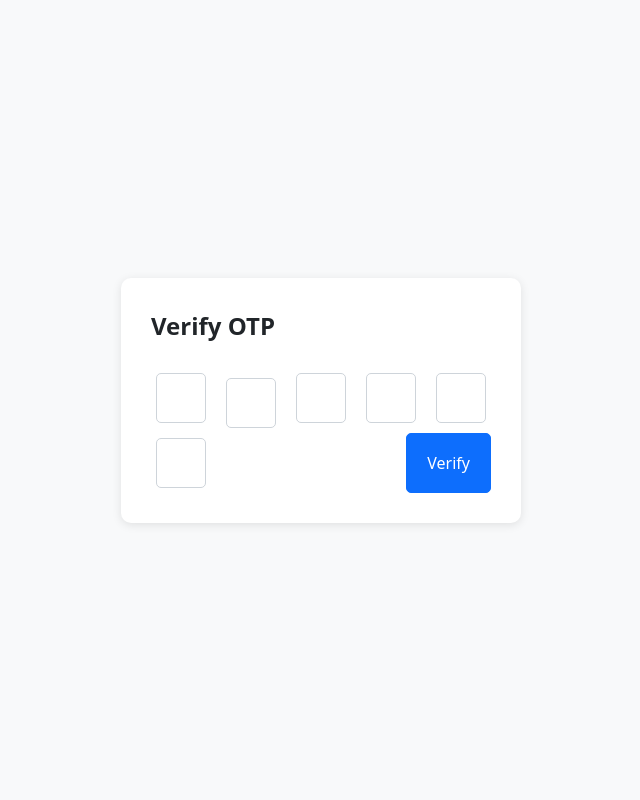
After one commit to Mughalakbar440/ogani_master, a PHP site: page /otp.php in a window 1280 px wide. The commit adds this page. Shown: the whole page, without its empty margins (319-959 px from the left). Run offline with PHP 8.4, Linux system fonts and the light colour scheme.

Commit message:
make
some changes and get data

```diff
--- a/connection.php
+++ b/connection.php
@@ -16,4 +16,10 @@ $conn = new mysqli($servername, $username, $password, $database);
 if ($conn->connect_error) {
     die("Connection failed: " . $conn->connect_error);
 }
+function pre($p){
+    echo"<pre>";
+    print_r($p);
+    echo"</pre>";
+    exit;
+}
 ?>
--- a/login.php
+++ b/login.php
@@ -30,9 +30,9 @@
 
                 $_SESSION['User'] = [
                     'otp' => $otp,
-                    'Email' => $login_user['Email']
+                    'email' => $login_user['Email']
                 ];
-                header("Location:otp.php");
+                header("Location:mail.php");
                 exit();
             }
         }
--- /dev/null
+++ b/otp.php
@@ -0,0 +1,125 @@
+<?php
+session_start();
+include("connection.php");
+if(isset($_POST['submit'])){
+    $otp = $_POST['otp'];
+    $otpString = implode('', $otp);
+    if ($_SESSION['User']['otp'] == $otpString) {
+
+        echo "success";
+
+    }else{
+        echo "your otp is not get successfully ";
+    }
+}
+
+
+?>
+<!DOCTYPE html>
+<html lang="en">
+
+<head>
+    <meta charset="UTF-8">
+    <meta name="viewport" content="width=device-width, initial-scale=1.0">
+    <title>OTP Verification</title>
+    <link href="https://stackpath.bootstrapcdn.com/bootstrap/5.3.0/css/bootstrap.min.css" rel="stylesheet">
+    <style>
+        body {
+            background: #f8f9fa; /* Light grey background */
+            height: 100vh; /* Full height of the viewport */
+            display: flex;
+            align-items: center; /* Center vertically */
+            justify-content: center; /* Center horizontally */
+            margin: 0; /* Remove default margin */
+        }
+
+        .bgWhite {
+            background: white;
+            box-shadow: 0 2px 10px rgba(0, 0, 0, 0.1); /* Subtle shadow */
+            border-radius: 10px; /* Rounded corners */
+            padding: 30px; /* Padding for better spacing */
+            width: 100%; /* Full width for responsiveness */
+            max-width: 400px; /* Max width for larger screens */
+        }
+
+        .title {
+            font-weight: 600;
+            margin-bottom: 20px;
+            font-size: 24px;
+        }
+
+        .customBtn {
+            border-radius: 5px; /* Slightly rounded button */
+            padding: 10px 20px; /* Increased padding */
+        }
+
+        form {
+            display: flex; /* Use flexbox to align inputs */
+            justify-content: space-between; /* Space between inputs */
+            flex-wrap: wrap; /* Allow inputs to wrap */
+        }
+
+        form input {
+            width: 50px;
+            height: 50px;
+            text-align: center;
+            margin: 5px; /* Space between inputs */
+            font-size: 24px; /* Larger text for better visibility */
+            border: 1px solid #ced4da; /* Border color */
+            border-radius: 5px; /* Rounded corners */
+        }
+
+        form input:focus {
+            border-color: #007bff; /* Change border color on focus */
+            box-shadow: 0 0 5px rgba(0, 123, 255, 0.5); /* Add a focus effect */
+        }
+
+        .otp:nth-child(2) {
+            margin-top: 10px; /* Shift the second input down */
+        }
+
+        hr {
+            border-top: 1px solid #dee2e6; /* Lighter line for the divider */
+        }
+    </style>
+</head>
+
+<body>
+    <div class="bgWhite">
+        <div class="title">
+            Verify OTP
+        </div>
+
+        <form action="" class="mt-4" method="post">
+            <input class="otp" type="text" name="otp[]" oninput='digitValidate(this)' onkeyup='tabChange(1)' maxlength=1>
+            <input class="otp" type="text" name="otp[]" oninput='digitValidate(this)' onkeyup='tabChange(2)' maxlength=1>
+            <input class="otp" type="text" name="otp[]" oninput='digitValidate(this)' onkeyup='tabChange(3)' maxlength=1>
+            <input class="otp" type="text" name="otp[]" oninput='digitValidate(this)' onkeyup='tabChange(4)' maxlength=1>
+            <input class="otp" type="text" name="otp[]" oninput='digitValidate(this)' onkeyup='tabChange(5)' maxlength=1>
+            <input class="otp" type="text" name="otp[]" oninput='digitValidate(this)' onkeyup='tabChange(6)' maxlength=1>
+            <hr class="mt-4">
+            <button class='btn btn-primary btn-block customBtn' type="submit" name="submit">Verify</button>
+        </form>
+    </div>
+
+    <script src="https://stackpath.bootstrapcdn.com/bootstrap/5.3.0/js/bootstrap.bundle.min.js"></script>
+    <script>
+        let digitValidate = function(ele) {
+            console.log(ele.value);
+            ele.value = ele.value.replace(/[^0-9]/g, '');
+        }
+
+        let tabChange = function(val) {
+            let ele = document.querySelectorAll('input');
+            if (ele[val - 1].value != '') {
+                if (val < 6) {
+                    ele[val].focus(); // Move to the next input
+                }
+            } else if (ele[val - 1].value == '' && val > 1) {
+                ele[val - 2].focus(); // Move back to the previous input
+            }
+        }
+    </script>
+</body>
+
+</html>
```
Also changed, not shown: mail.php (+8 -6 lines).
